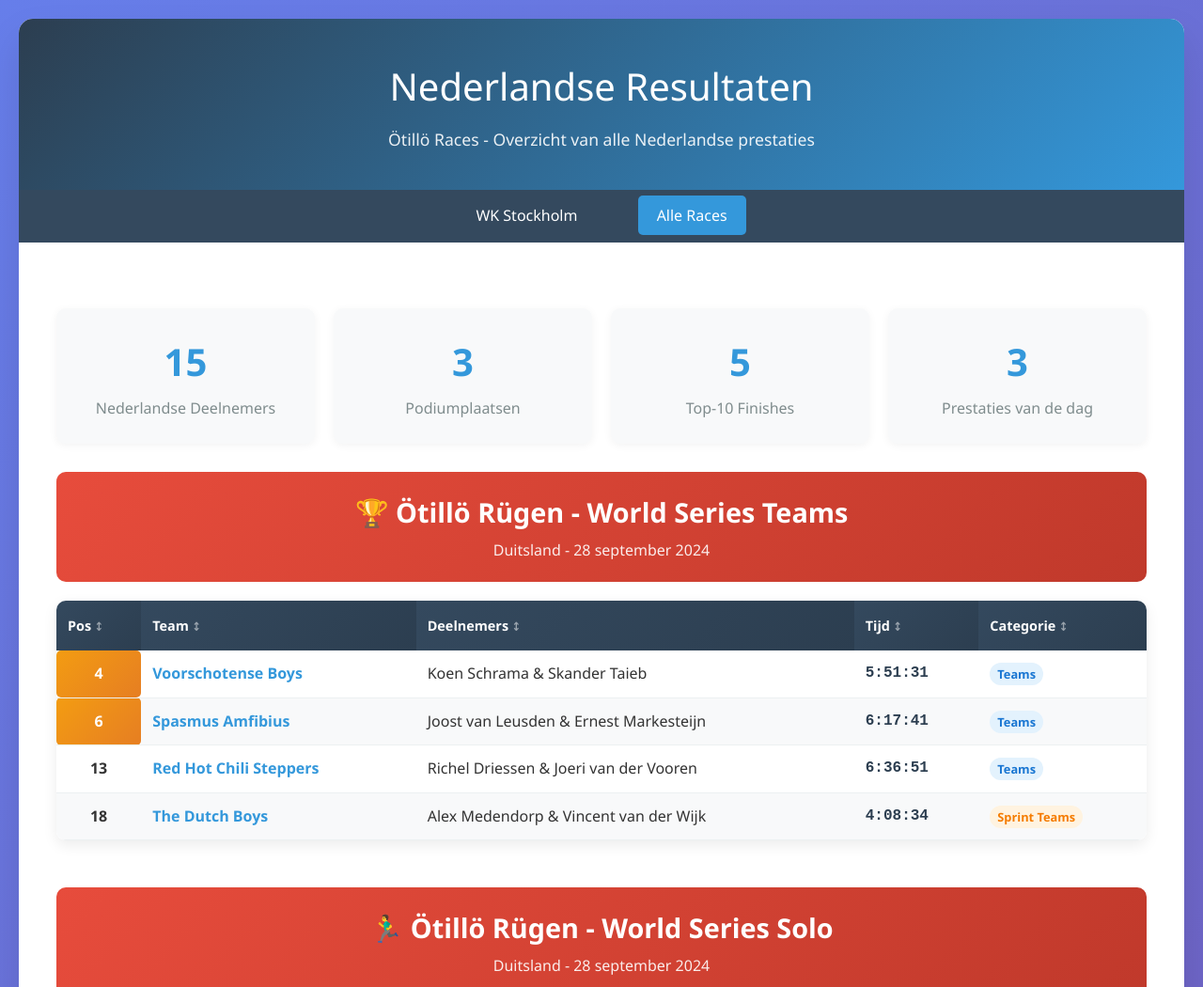
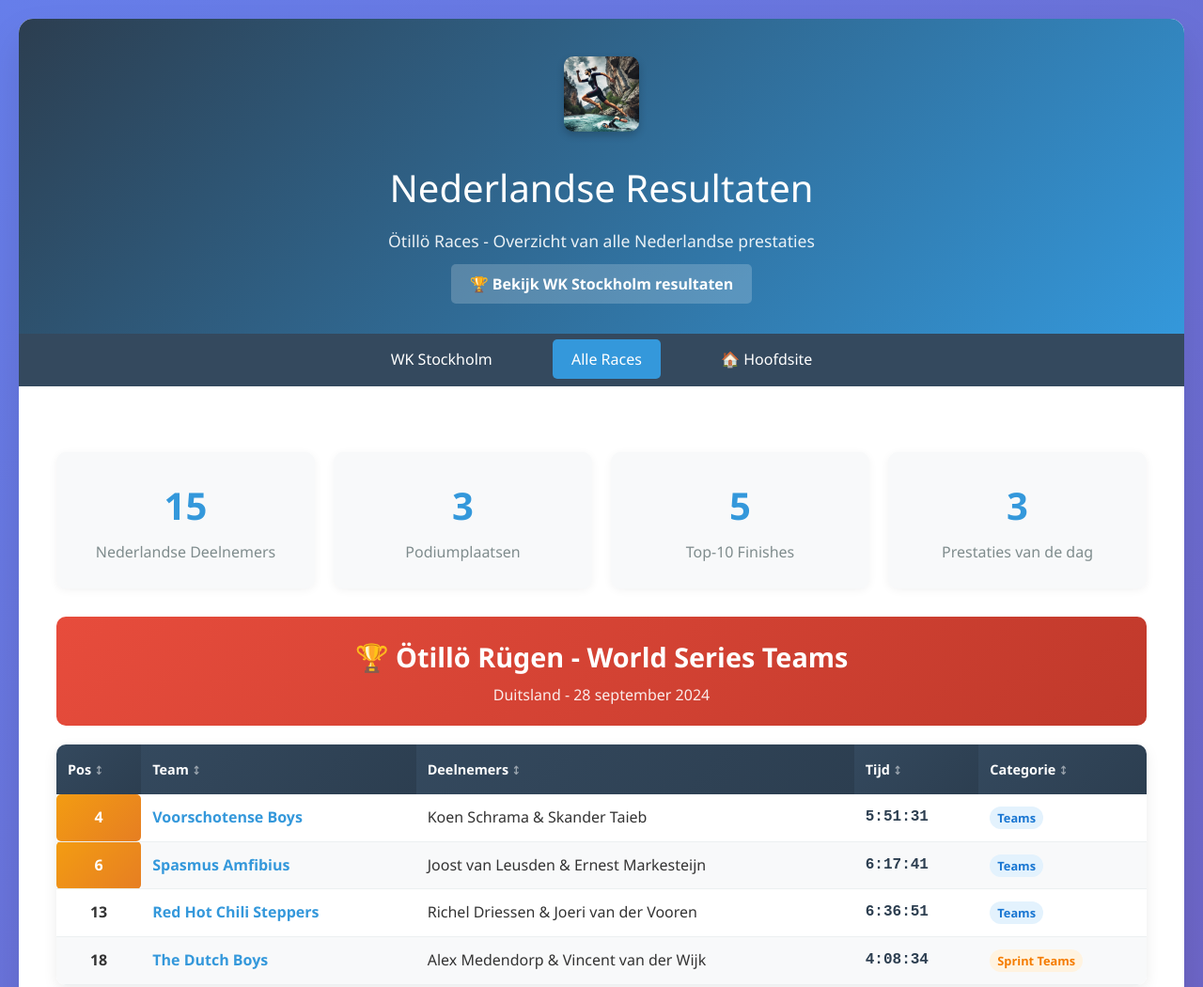
Before and after one commit to swimrun/otillonl, a plain HTML site: page results.html in a window 1280 px wide. Shown: the top 1050 px of the page at 94% size. Drawn offline with Linux system fonts and the light colour scheme.

Commit message:
Plaatje.

```diff
--- a/results.html
+++ b/results.html
@@ -261,13 +261,24 @@
 <body>
     <div class="container">
         <div class="header">
+            <div style="text-align: center; margin-bottom: 20px;">
+                <a href="https://swimrun.group" style="text-decoration: none;">
+                    <img src="swimrun-huiskamer.webp" alt="SwimRun Huiskamer" style="max-height: 80px; max-width: 200px; border-radius: 10px; box-shadow: 0 4px 8px rgba(0,0,0,0.2);">
+                </a>
+            </div>
             <h1>Nederlandse Resultaten</h1>
             <p>Ötillö Races - Overzicht van alle Nederlandse prestaties</p>
+            <div style="margin-top: 20px;">
+                <a href="https://swimrun.group/otillonl/index.html" style="color: white; text-decoration: none; background: rgba(255,255,255,0.2); padding: 10px 20px; border-radius: 5px; font-weight: 600; transition: background-color 0.3s ease;">
+                    🏆 Bekijk WK Stockholm resultaten
+                </a>
+            </div>
         </div>
 
         <div class="navigation">
             <a href="index.html" class="nav-link">WK Stockholm</a>
             <a href="results.html" class="nav-link active">Alle Races</a>
+            <a href="https://swimrun.group" class="nav-link">🏠 Hoofdsite</a>
         </div>
 
         <div class="content">
```
Also changed, not shown: index.html (+7 -1 lines), swimrun-huiskamer.webp (added).
